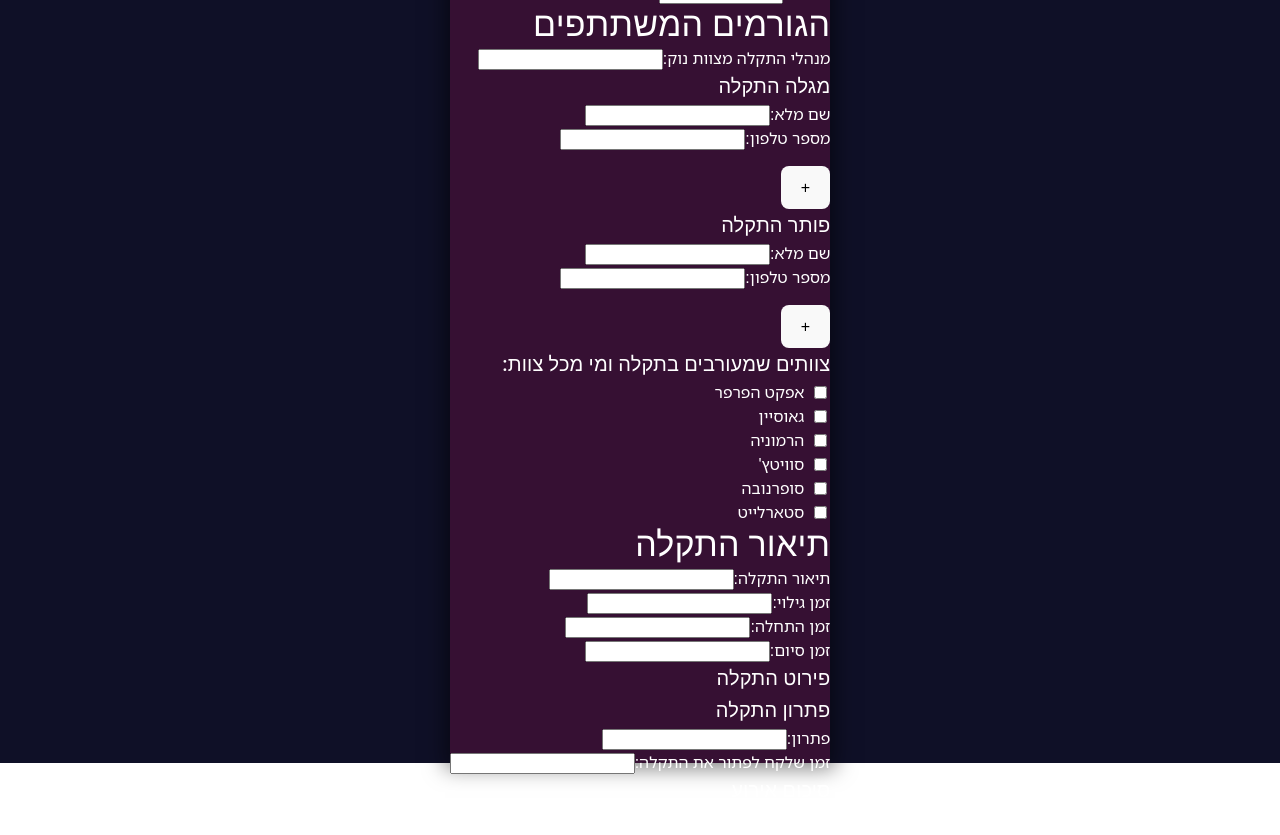
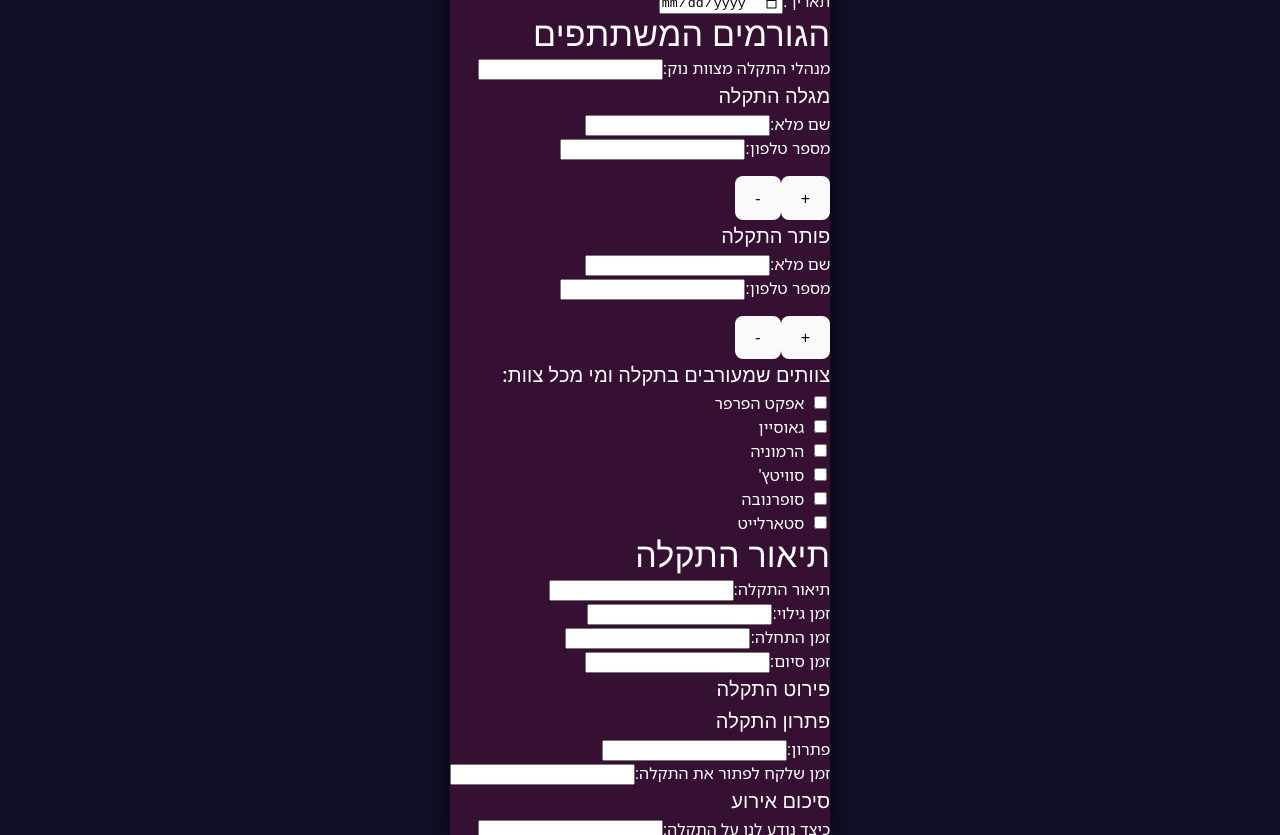
Before and after one commit to MichalLeibovich/MichalsDebProject, a React (Vite) app in the folder frontend/: page /newDebriefing in a window 1280 px wide. Shown: the part 400-1235 px from the top of the page. Before the commit the page ends 1163 px from the top, so only its background shows below. Built offline with nearby package versions, Linux system fonts and the light colour scheme.

Commit message:
another casual commit, still continueing new debrefieng :)

```diff
--- a/frontend/src/components/pages/new_debriefing/newDebriefing.tsx
+++ b/frontend/src/components/pages/new_debriefing/newDebriefing.tsx
@@ -30,10 +30,16 @@ const NewDebriefing: React.FC = () => {
   const [discoveryTime, setDiscoveryTime] = useState("");
   const [startTime, setStartTime] = useState("");
   const [endTime, setEndTime] = useState("");
+
+  const [errorSolution, setErrorSolution] = useState("");
   const [totalTime, setTotalTime] = useState("");
 
   const [errorManagingConclusion, setErrorManagingConclusion] = useState("");
   const [monitoringConclusion, setMonitoringConclusion] = useState("");
+
+  const [howErrorWasFound, setHowErrorWasFound] = useState("");
+  const [errorCause, setErrorCause] = useState("");
+  const [whatWasDamagedDueError, setWhatWasDamagedDueError] = useState("");
 
   errorManagingConclusion
 
@@ -80,31 +86,31 @@ const NewDebriefing: React.FC = () => {
         <Typography variant="h4" className={classes.text}>תחקיר חדש</Typography>
         <form onSubmit={handleSubmit}>
           <div>
-            <label htmlFor="title">כותרת:</label>
+            <label>כותרת:</label>
             <input id="title" type="text" value={title} onChange={(e) => setTitle(e.target.value)} required />
           </div>
 
           <div>
             <Typography variant="h4">פרטים כלליים</Typography>
             <div>
-              <label htmlFor="title">שם ממלא המסמך:</label>
-              <input id="title" type="text" value={documentFillerName} onChange={(e) => setDocumentFillerName(e.target.value)} required />
+              <label>שם ממלא המסמך:</label>
+              <input id="documentFillerName" type="text" value={documentFillerName} onChange={(e) => setDocumentFillerName(e.target.value)} required />
             </div>
             <div>
-              <label htmlFor="title">מ.א:</label>
-              <input id="title" type="number" value={personalNumber} onChange={(e) => setPersonalNumber(e.target.value)} required />
+              <label>מ.א:</label>
+              <input id="personalNumber" type="number" value={personalNumber} onChange={(e) => setPersonalNumber(e.target.value)} required />
             </div>
             <div>
-              <label htmlFor="title">תאריך:</label>
-              <input id="title" type="date" value={date} onChange={(e) => setDate(e.target.value)} required />
+              <label>תאריך:</label>
+              <input id="date" type="date" value={date} onChange={(e) => setDate(e.target.value)} required />
             </div>
           </div>
 
           <div>
             <Typography variant="h4">הגורמים המשתתפים</Typography>
             <div>
-              <label htmlFor="title">מנהלי התקלה מצוות נוק:</label>
-              <input id="title" type="text" value={errorDealers} onChange={(e) => setErrorDealers(e.target.value)} required />
+              <label>מנהלי התקלה מצוות נוק:</label>
+              <input id="errorDealers" type="text" value={errorDealers} onChange={(e) => setErrorDealers(e.target.value)} required />
             </div>
             <div>
               <Typography variant="h6">מגלה התקלה</Typography>
@@ -159,6 +165,18 @@ const NewDebriefing: React.FC = () => {
                 }
               >
                 +
+              </button>
+
+              <button
+                type="button"
+                onClick={() => {
+                  setErrorDiscoverers((prev) => {
+                    if (prev.length <= 1) return prev; // leave at least one field
+                    return prev.slice(0, prev.length - 1) // remove last
+                  })
+                }}
+              >
+                -
               </button>
             </div>
 
@@ -216,6 +234,18 @@ const NewDebriefing: React.FC = () => {
               >
                 +
               </button>
+
+              <button
+                type="button"
+                onClick={() => {
+                  setErrorSolverers((prev) => {
+                    if (prev.length <= 1) return prev; // leave at least one field
+                    return prev.slice(0, prev.length - 1) // remove last
+                  })
+                }}
+              >
+                -
+              </button>
             </div>
 
             <div>
@@ -257,22 +287,22 @@ const NewDebriefing: React.FC = () => {
           <div>
             <Typography variant="h4">תיאור התקלה</Typography>
             <div>
-              <label htmlFor="teamsInvolved">תיאור התקלה:</label>
-              <input id="teamsInvolved" type="text" value={errorDescription} onChange={(e) => setErrorDescription(e.target.value)} required />
+              <label>תיאור התקלה:</label>
+              <input id="errorDescription" type="text" value={errorDescription} onChange={(e) => setErrorDescription(e.target.value)} required />
             </div>
 
             <div>
               <div>
-                <label htmlFor="teamsInvolved">זמן גילוי:</label>
-                <input id="teamsInvolved" type="text" value={discoveryTime} onChange={(e) => setDiscoveryTime(e.target.value)} required />
+                <label>זמן גילוי:</label>
+                <input id="discoveryTime" type="text" value={discoveryTime} onChange={(e) => setDiscoveryTime(e.target.value)} required />
               </div>
               <div>
-                <label htmlFor="teamsInvolved">זמן התחלה:</label>
-                <input id="teamsInvolved" type="text" value={startTime} onChange={(e) => setStartTime(e.target.value)} required />
+                <label>זמן התחלה:</label>
+                <input id="startTime" type="text" value={startTime} onChange={(e) => setStartTime(e.target.value)} required />
               </div>
               <div>
-                <label htmlFor="teamsInvolved">זמן סיום:</label>
-                <input id="teamsInvolved" type="text" value={endTime} onChange={(e) => setEndTime(e.target.value)} required />
+                <label>זמן סיום:</label>
+                <input id="endTime" type="text" value={endTime} onChange={(e) => setEndTime(e.target.value)} required />
               </div>
             </div>
           </div>
@@ -284,8 +314,8 @@ const NewDebriefing: React.FC = () => {
           <div>
             <Typography variant="h6">פתרון התקלה</Typography>
             <div>
-              <label htmlFor="teamsInvolved">פתרון:</label>
-              <input id="teamsInvolved" type="text" value={startTime} onChange={(e) => setStartTime(e.target.value)} required />
+              <label htmlFor="errorSolution">פתרון:</label>
+              <input id="errorSolution" type="text" value={errorSolution} onChange={(e) => setErrorSolution(e.target.value)} required />
             </div>
             <div>
               <label htmlFor="teamsInvolved">זמן שלקח לפתור את התקלה:</label>
@@ -295,18 +325,32 @@ const NewDebriefing: React.FC = () => {
 
           <div>
             <Typography variant="h6">סיכום אירוע</Typography>
+            <div>
+              <div>
+                <label>כיצד נודע לנו על התקלה:</label>
+                <input id="howErrorWasFound" type="text" value={howErrorWasFound} onChange={(e) => setHowErrorWasFound(e.target.value)} required />
+              </div>
+              <div>
+                <label>מה נפגע במערכת:</label>
+                <input id="whatWasDamagedDueError" type="text" value={whatWasDamagedDueError} onChange={(e) => setWhatWasDamagedDueError(e.target.value)} required />
+              </div>
+              <div>
+                <label>מה גרם לתקלה:</label>
+                <input id="errorCause" type="text" value={errorCause} onChange={(e) => setErrorCause(e.target.value)} required />
+              </div>
+            </div>
           </div>
 
           <div>
             <Typography variant="h6">מסקנות להמשך</Typography>
             <div>
               <div>
-                <label htmlFor="title">מסקנות לגבי הניטור:</label>
-                <input id="title" type="text" value={monitoringConclusion} onChange={(e) => setMonitoringConclusion(e.target.value)} required />
+                <label>מסקנות לגבי הניטור:</label>
+                <input id="monitoringConclusion" type="text" value={monitoringConclusion} onChange={(e) => setMonitoringConclusion(e.target.value)} required />
               </div>
               <div>
-                <label htmlFor="title">מסקנות לגבי ניהול התקלה:</label>
-                <input id="title" type="text" value={errorManagingConclusion} onChange={(e) => setErrorManagingConclusion(e.target.value)} required />
+                <label>מסקנות לגבי ניהול התקלה:</label>
+                <input id="errorManagingConclusion" type="text" value={errorManagingConclusion} onChange={(e) => setErrorManagingConclusion(e.target.value)} required />
               </div>
             </div>
           </div>
@@ -315,8 +359,8 @@ const NewDebriefing: React.FC = () => {
           <button type="submit">Save Data</button>
         </form>
         {message && <p>{message}</p>}
-      </div>
-    </div>
+      </div >
+    </div >
   );
 };
 
```
